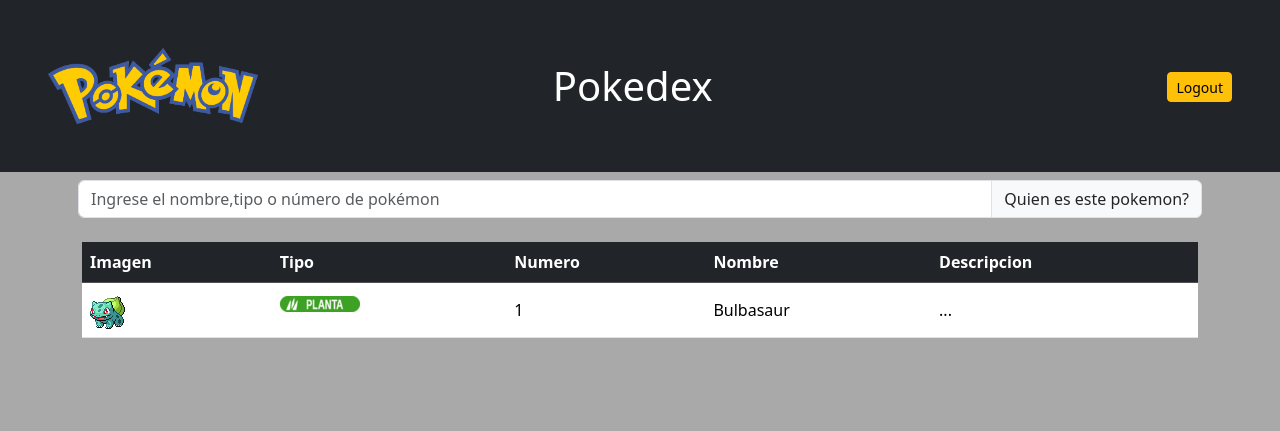
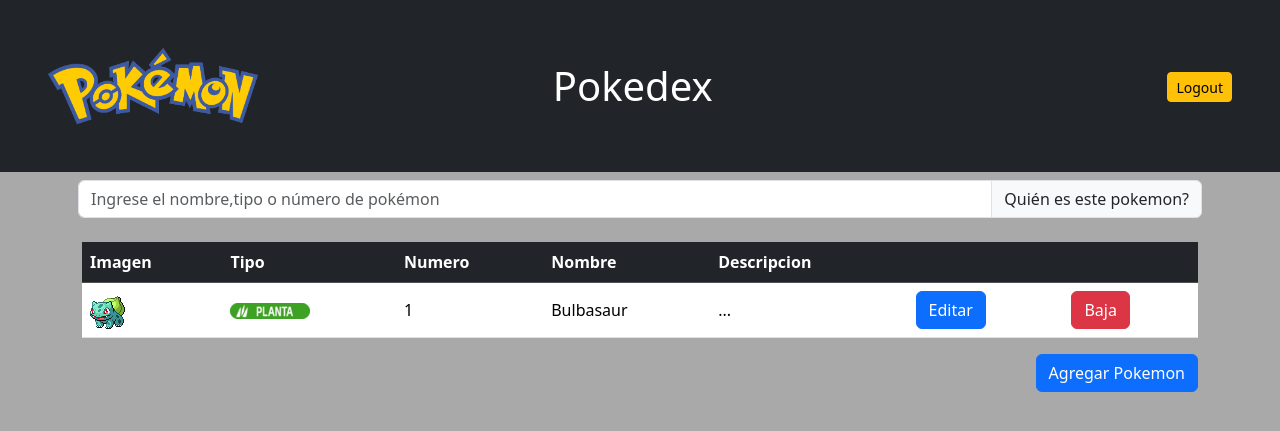
Before and after one commit to lucamodic/TP-N-2-Pok-dex, a PHP site: page /buscarPokemon.php?nombre=1 in a window 1280 px wide. Shown: the top 431 px of the page. Run offline with PHP 8.4, Linux system fonts and the light colour scheme; a user stored in the database is signed in; data comes from the database, SQL or seed files in the repository.

Commit message:
arreglos

```diff
--- a/buscarPokemon.php
+++ b/buscarPokemon.php
@@ -52,7 +52,7 @@ function logout(){
     <form action="buscarPokemon.php" method="GET" enctype="application/x-www-form-urlencoded">
         <div class="input-group mb-3 p-2 container">
             <input type="text" id ="nombre" name="nombre" class="form-control"  placeholder="Ingrese el nombre,tipo o número de pokémon" aria-label="Recipient's username" aria-describedby="basic-addon2">
-            <input type="submit" value="Quien es este pokemon?" name="enviar" class="input-group-text" id="basic-addon2">
+            <input type="submit" value="Quién es este pokemon?" name="enviar" class="input-group-text" id="basic-addon2">
         </div>
     </form>
 </header>
@@ -84,9 +84,39 @@ if(empty($busqueda)){
 }
 ?>
 
-<div class="container mt-3">
-    <table class="table">
-        <thead class="table-dark">
+
+        <?php
+        if(isset($_SESSION["usuario"]) ){
+            echo "<div class='container mt-3'>
+        <table class='table'>
+            <thead class='table-dark'>
+            <tr>
+                <th>Imagen</th>
+                <th>Tipo</th>
+                <th>Numero</th>
+                <th>Nombre</th>
+                <th>Descripcion</th>
+                <th></th> <th></th>
+            </tr>
+            </thead>
+            <tbody>";
+            while ($fila = mysqli_fetch_assoc($resultado)) {
+                echo "<tr>";
+                echo "<td ><img src='{$fila['imagen']}' alt='{$fila['nombre']}'></td>";
+                echo "<td class='td'><img src='{$fila['tipo']}' alt='{$fila['tipo']}'></td>";
+                echo '<td class="td"><a class="a-nombre" href="detallePokemon.php?numero=' . $fila['num_id'] . '">' . $fila['num_id'] . '</a></td>';
+                echo '<td class="td"><a class="a-nombre" href="detallePokemon.php?numero=' . $fila['num_id'] . '">' . $fila['nombre'] . '</a></td>';
+                echo "<td class='td'>{$fila['descripcion']}</td>";
+                echo "<form action='editarAdmin.php' method='post' >";
+                echo "<input type='hidden' name='pokemon-id' value={$fila['num_id']}>";
+                echo "<td class='td'><button type='submit' class='btn btn-primary' name='editar'>Editar</button>
+                <td class='td'><button type='submit' class='btn btn-danger' name='baja'>Baja</button></td>";
+                echo "</form>";
+            }
+        }else{
+             echo "<div class='container mt-3'>
+        <table class='table'>
+            <thead class='table-dark'>
             <tr>
                 <th>Imagen</th>
                 <th>Tipo</th>
@@ -95,22 +125,25 @@ if(empty($busqueda)){
                 <th>Descripcion</th>
             </tr>
             </thead>
-        <tbody>
-        <?php
+            <tbody>";
         while ($fila = mysqli_fetch_assoc($resultado)) {
             echo "<tr>";
             echo "<td><img src='{$fila['imagen']}' alt='{$fila['nombre']}'></td>";
-            echo "<td><img src='{$fila['tipo']}' alt='{$fila['tipo']}'></td>";
+            echo "<td class='td'><img src='{$fila['tipo']}' alt='{$fila['tipo']}'></td>";
             echo '<td class="td"><a class="a-nombre" href="detallePokemon.php?numero=' . $fila['num_id'] . '">' . $fila['num_id'] . '</a></td>';
             echo '<td class="td"><a class="a-nombre" href="detallePokemon.php?numero=' . $fila['num_id'] . '">' . $fila['nombre'] . '</a></td>';
             echo "<td class='td'>{$fila['descripcion']}</td>";
             echo "</tr>";
-        }
+        }}
         mysqli_close($conexion);
         ?>
         </tbody>
     </table>
-
+    <?php
+    if(isset($_SESSION["usuario"]) ){
+           echo" <form action='editarAdmin.php' method='post' >
+                <button type='submit' class='btn btn-primary' name='alta' id='agregar'>Agregar Pokemon</button>
+            </form>";}?>
 </div>
 
 </body>
--- a/detallePokemon.php
+++ b/detallePokemon.php
@@ -1,6 +1,6 @@
 <?php
 
-session_start();
+
 $numero = $_GET['numero'];
 $config = parse_ini_file('config.ini', true);
 $servername = 'localhost';
```
Lines whose indentation alone changed are shown as unchanged.
